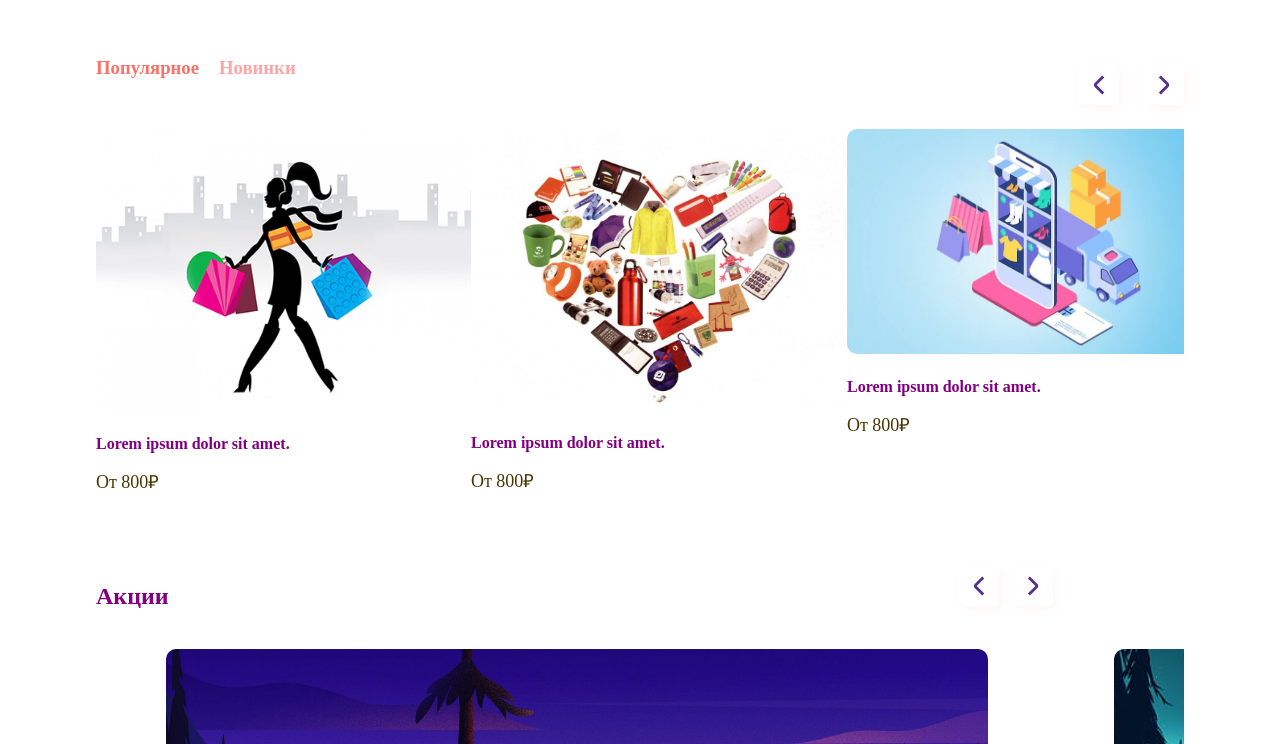
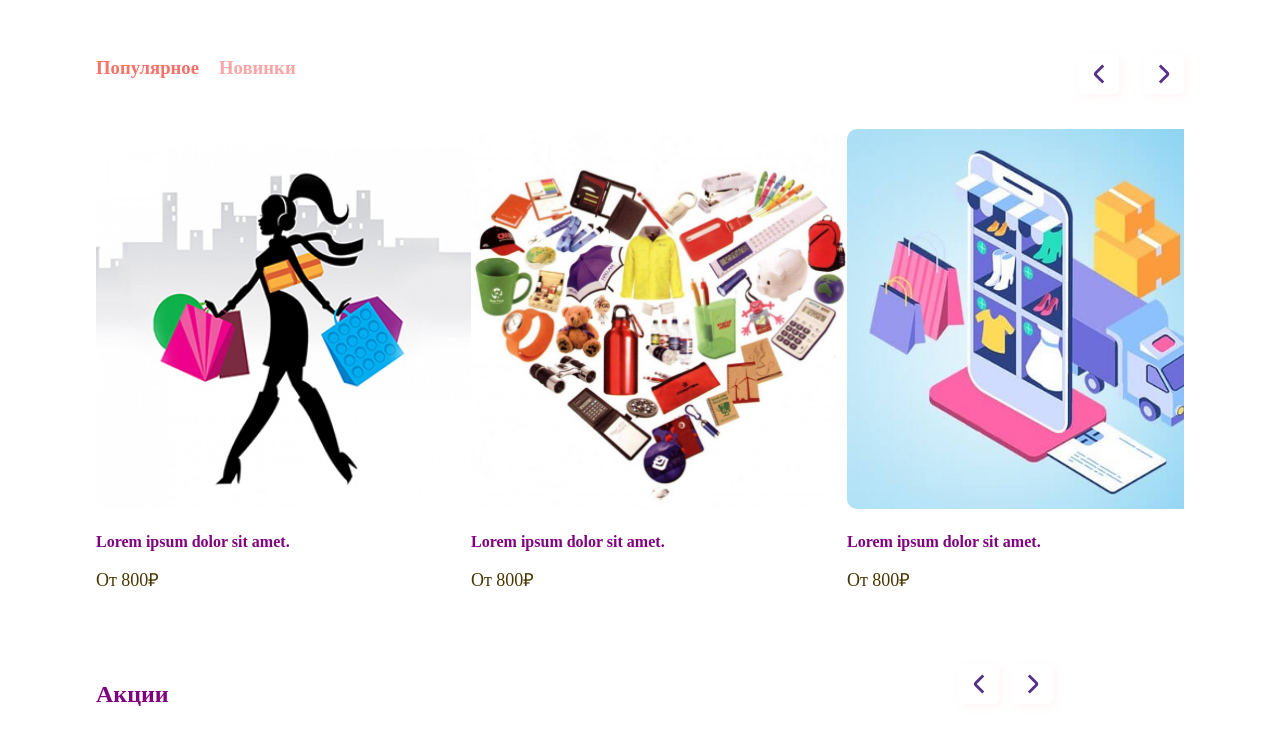
Before and after one commit to Natalia-Orlova/Slider, a plain HTML site: page index.html in a window 1280 px wide. Shown: the part 669-1413 px from the top of the page. Drawn offline with Linux system fonts and the light colour scheme; files whose address does not match are found by name.

Commit message:
changed height img slider2

```diff
--- a/assets/style.css
+++ b/assets/style.css
@@ -53,7 +53,7 @@
 }
 .product-item__img {
   max-width: 380px;
-  max-height: 380px;
+  height: 380px;
   object-fit: cover;
   margin-bottom: 24px;
   border-radius: 10px;
@@ -91,10 +91,6 @@
   max-width: 1440px;
   margin: 0 auto;
 }
-/* .promotion__items {
-  gap: 70px;
-  justify-content: center;
-} */
 
 .promotion__header {
   color: purple;
```
